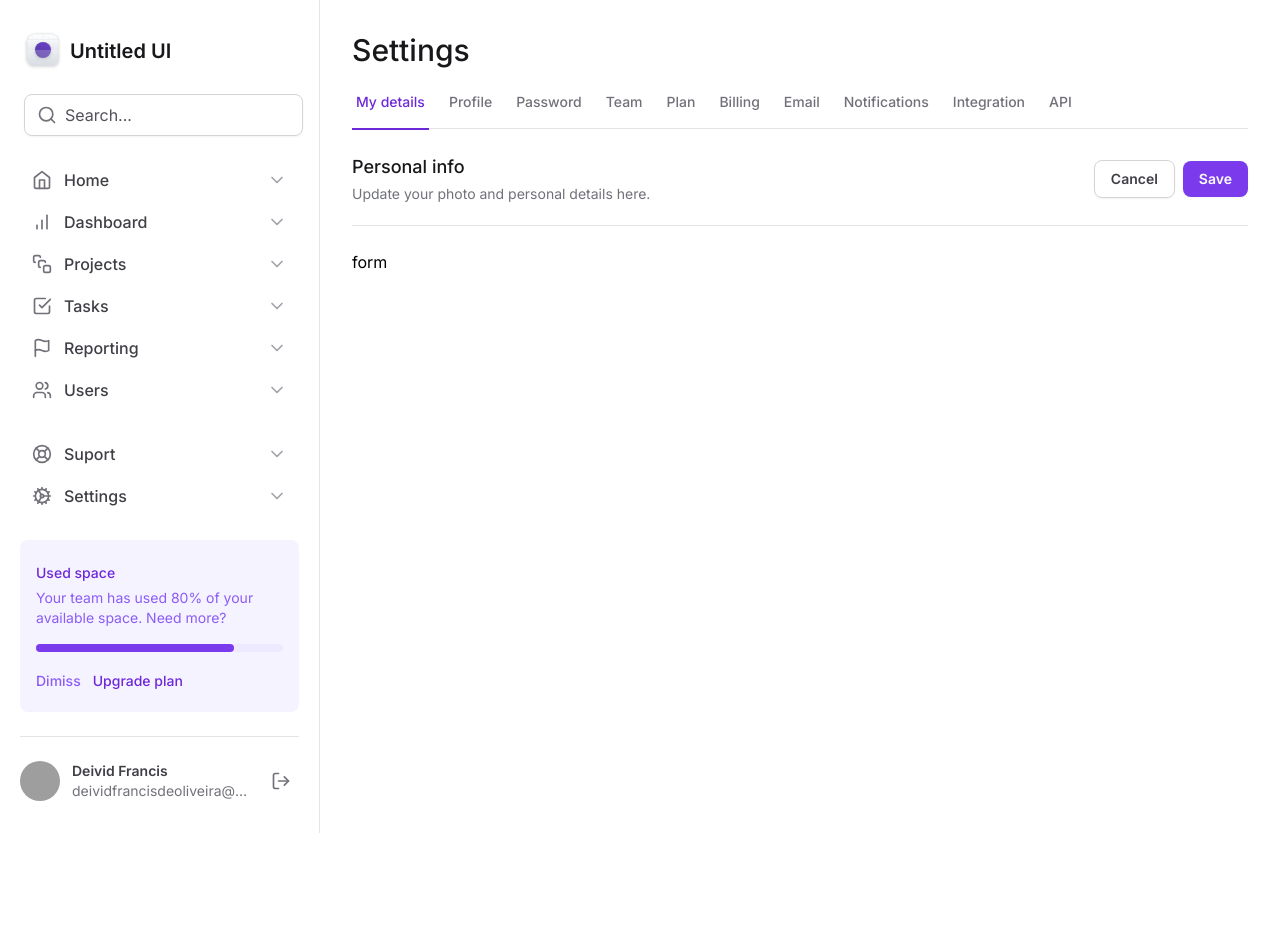
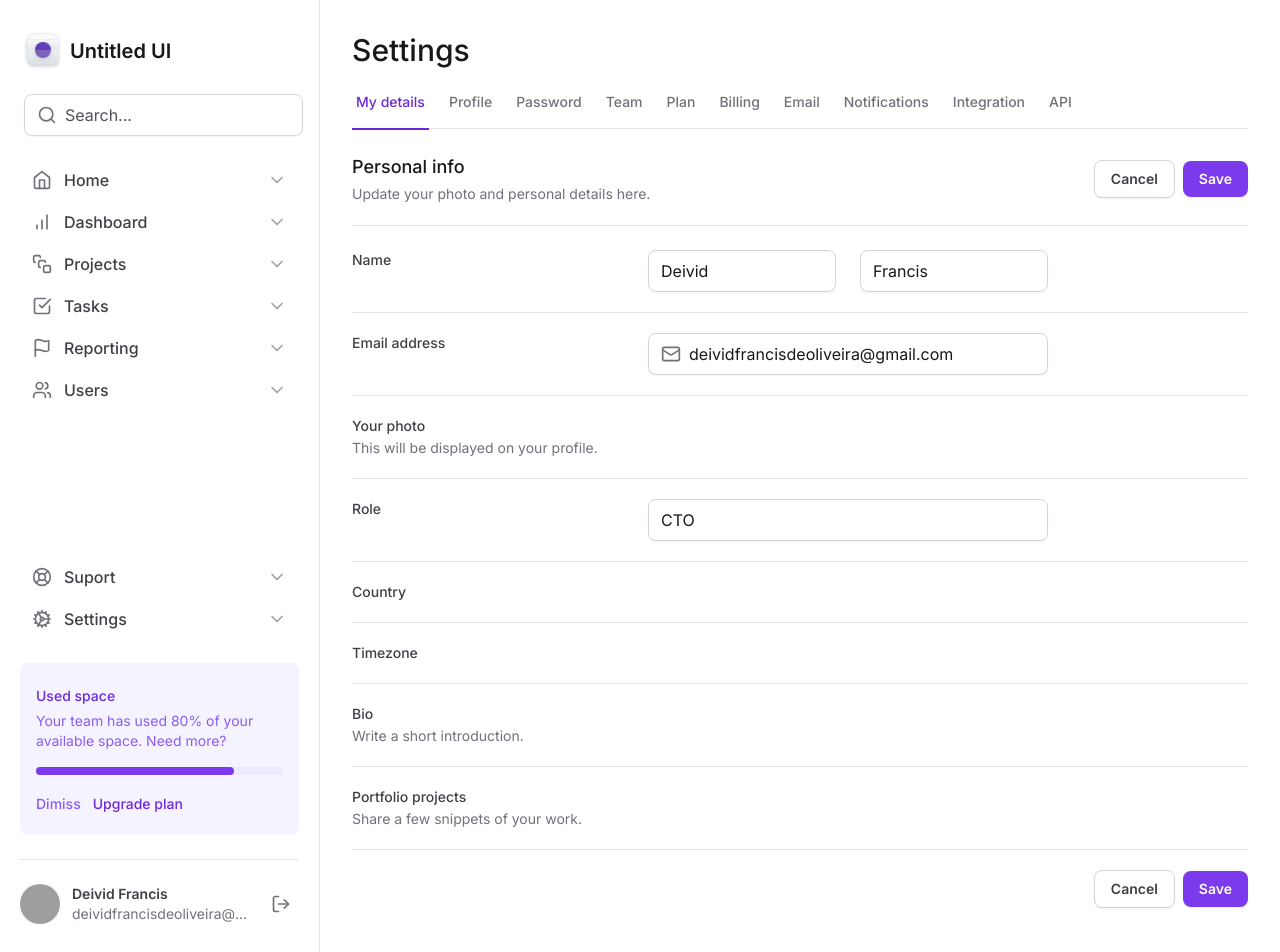
Before and after one commit to DeividFrancis/masterizando-tailwind, a Next.js app: page / in a window 1280 px wide. Shown: the top 952 px of the page. Before the commit the page ends 833 px from the top, so only its background shows below. Built offline with nearby package versions, Linux system fonts and the light colour scheme; grey boxes are pictures that could not be loaded.

Commit message:
feat(formularios): Campos do Formulário

```diff
--- a/src/app/page.tsx
+++ b/src/app/page.tsx
@@ -1,5 +1,6 @@
 import { SettingsTabs } from '~/components/SettingsTabs'
-
+import * as Input from '~/components/Input'
+import { Mail } from 'lucide-react'
 export default function Home() {
   return (
     <>
@@ -29,8 +30,125 @@
             </button>
           </div>
         </div>
-        <form id="settings" className="mt-6 flex w-full flex-col ">
-          form
+        <form
+          id="settings"
+          className="mt-6 flex w-full flex-col gap-5 divide-y divide-zinc-200"
+        >
+          <div className="grid-cols-form grid gap-3">
+            <label
+              htmlFor="firstName"
+              className="text-sm font-medium text-zinc-700"
+            >
+              Name
+            </label>
+            <div className="grid grid-cols-2 gap-6">
+              <Input.Root>
+                <Input.Control id="firstName" defaultValue="Deivid" />
+              </Input.Root>
+              <Input.Root>
+                <Input.Control defaultValue="Francis" />
+              </Input.Root>
+            </div>
+          </div>
+
+          <div className="grid-cols-form grid gap-3  pt-5">
+            <label
+              htmlFor="email"
+              className="text-sm font-medium text-zinc-700"
+            >
+              Email address
+            </label>
+            <Input.Root>
+              <Input.Prefix>
+                <Mail className="h-5 w-5 text-zinc-500" />
+              </Input.Prefix>
+              <Input.Control
+                id="email"
+                type="email"
+                defaultValue="deividfrancisdeoliveira@gmail.com"
+              />
+            </Input.Root>
+          </div>
+
+          <div className="grid-cols-form grid gap-3  pt-5">
+            <label
+              htmlFor="photo"
+              className="text-sm font-medium text-zinc-700"
+            >
+              Your photo
+              <span className="mt-0.5 block text-sm font-normal text-zinc-500">
+                This will be displayed on your profile.
+              </span>
+            </label>
+            <div></div>
+          </div>
+
+          <div className="grid-cols-form grid gap-3  pt-5">
+            <label htmlFor="role" className="text-sm font-medium text-zinc-700">
+              Role
+            </label>
+            <Input.Root>
+              <Input.Control id="role" defaultValue="CTO" />
+            </Input.Root>
+          </div>
+
+          <div className="grid-cols-form grid gap-3  pt-5">
+            <label
+              htmlFor="country"
+              className="text-sm font-medium text-zinc-700"
+            >
+              Country
+            </label>
+            <div></div>
+          </div>
+
+          <div className="grid-cols-form grid gap-3  pt-5">
+            <label
+              htmlFor="timezone"
+              className="text-sm font-medium text-zinc-700"
+            >
+              Timezone
+            </label>
+            <div></div>
+          </div>
+
+          <div className="grid-cols-form grid gap-3  pt-5">
+            <label htmlFor="bio" className="text-sm font-medium text-zinc-700">
+              Bio
+              <span className="mt-0.5 block text-sm font-normal text-zinc-500">
+                Write a short introduction.
+              </span>
+            </label>
+            <div></div>
+          </div>
+
+          <div className="grid-cols-form grid gap-3  pt-5">
+            <label
+              htmlFor="projects"
+              className="text-sm font-medium text-zinc-700"
+            >
+              Portfolio projects
+              <span className="mt-0.5 block text-sm font-normal text-zinc-500">
+                Share a few snippets of your work.
+              </span>
+            </label>
+            <div></div>
+          </div>
+
+          <div className="flex items-center justify-end gap-2 pt-5">
+            <button
+              type="button"
+              className="rounded-lg border border-zinc-300 px-4 py-2 text-sm font-semibold text-zinc-700 shadow-sm hover:bg-zinc-50"
+            >
+              Cancel
+            </button>
+            <button
+              type="submit"
+              className="rounded-lg bg-violet-600 px-4 py-2 text-sm font-semibold text-white shadow-sm hover:bg-violet-700"
+            >
+              Save
+            </button>
+          </div>
         </form>
       </div>
     </>
--- a/tailwind.config.ts
+++ b/tailwind.config.ts
@@ -10,6 +10,7 @@
     extend: {
       gridTemplateColumns: {
         app: 'minmax(18rem, 20rem) 1fr',
+        form: 'minmax(7.5rem, 17.5rem) minmax(25rem, 1fr) minmax(0, 15rem)',
       },
     },
   },
```
